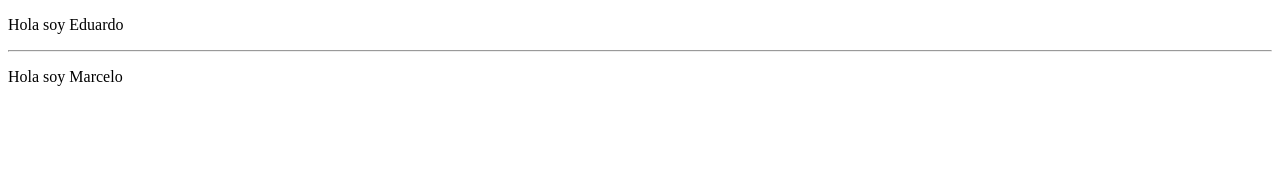
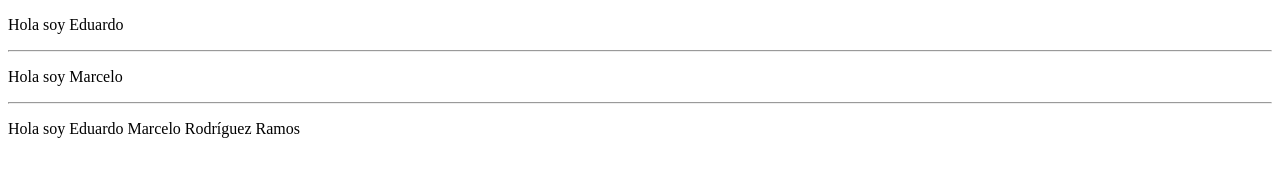
Before and after one commit to edumarce03/Google-Clone-UI, a plain HTML site: page index.html in a window 1280 px wide. Drawn offline with Linux system fonts and the light colour scheme.

Commit message:
Adiconar al indexl

```diff
--- a/index.html
+++ b/index.html
@@ -9,5 +9,7 @@
     <p>Hola soy Eduardo</p>
     <hr>
     <p>Hola soy Marcelo</p>
+    <hr>
+    <p>Hola soy Eduardo Marcelo Rodríguez Ramos</p>
 </body>
 </html>
```
